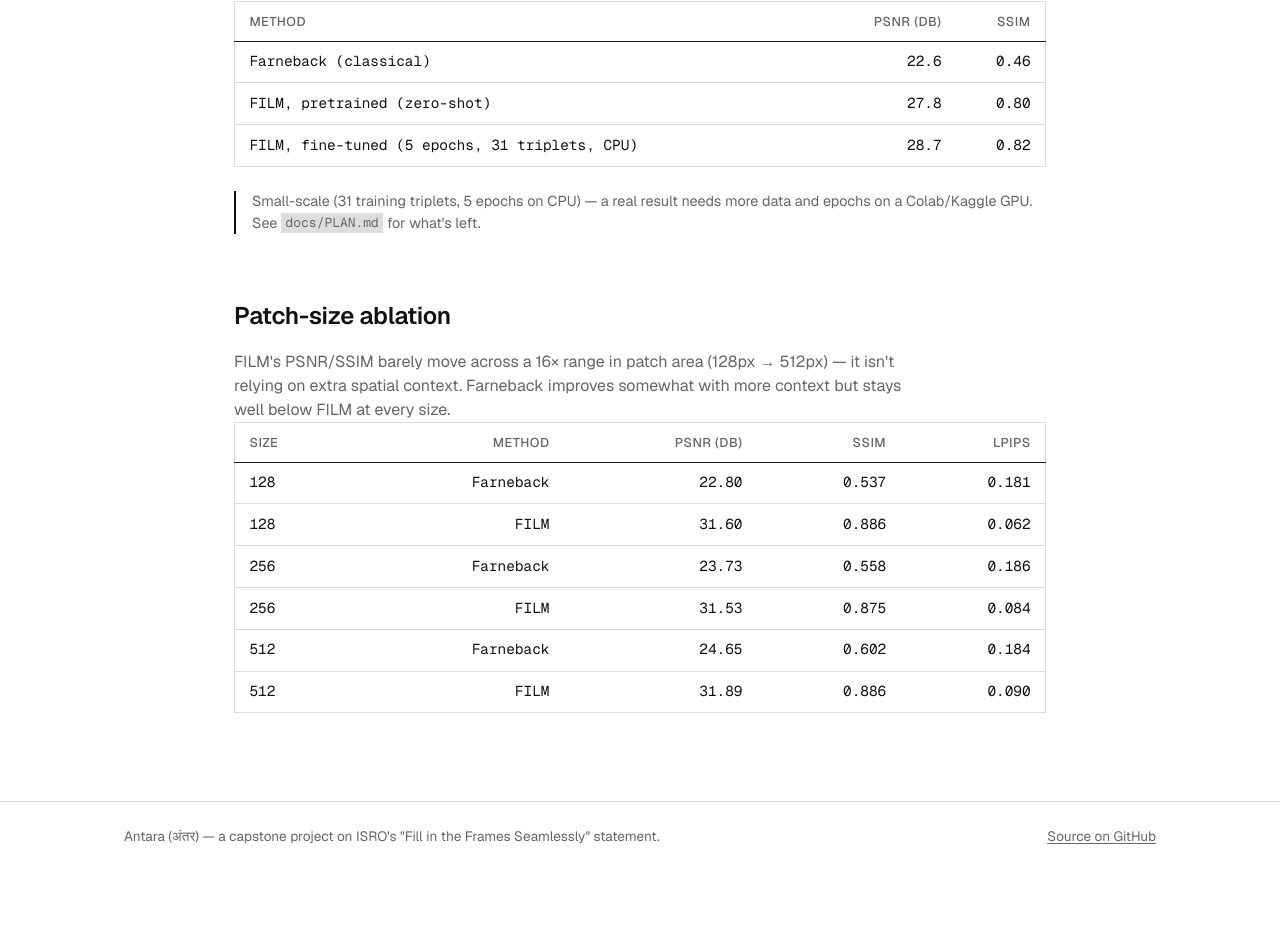
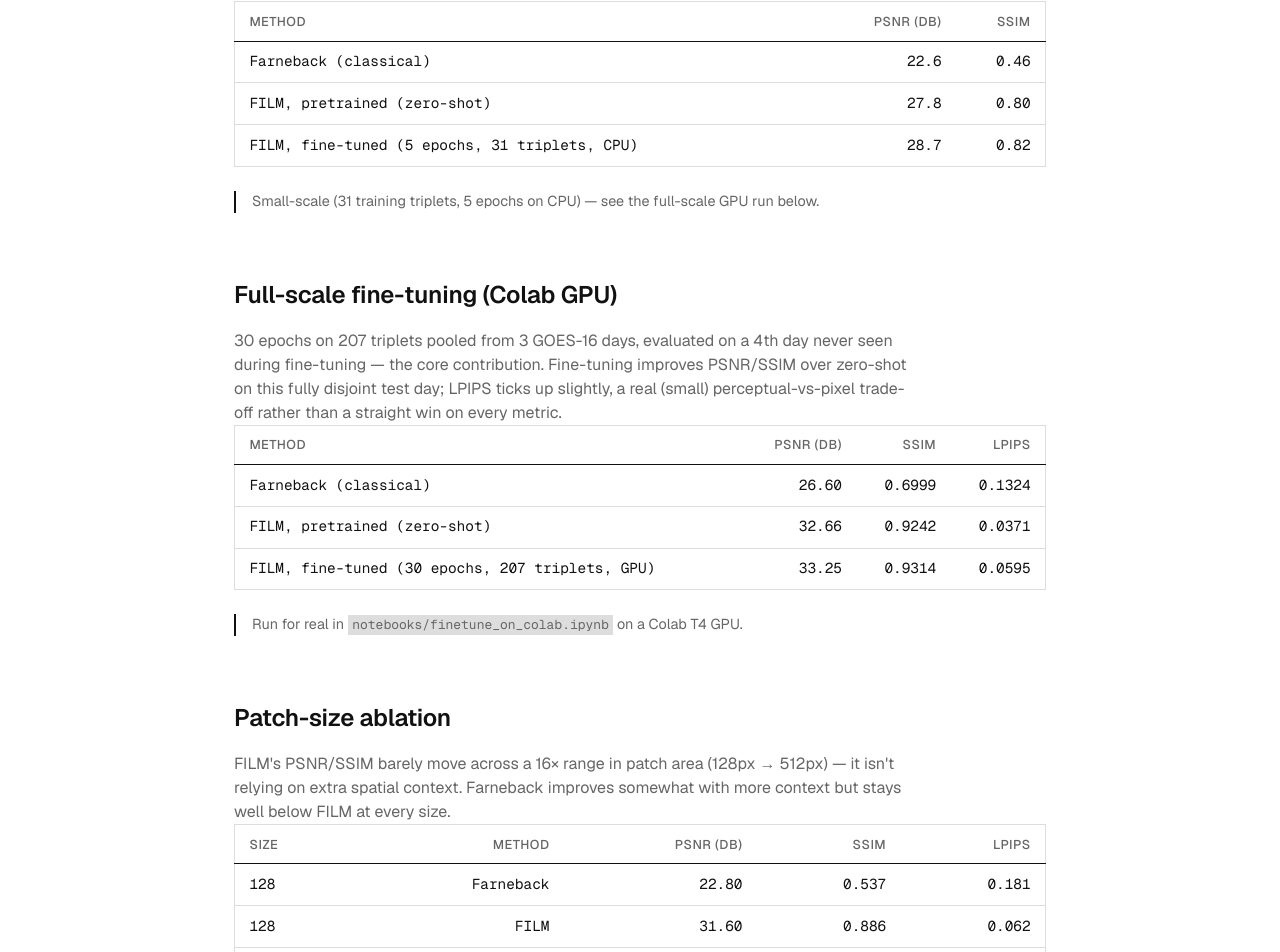
Before and after one commit to HimanshuSolo/Antara, a Next.js app in the folder web/: page /results in a window 1280 px wide. Shown: the part 1464-2416 px from the top of the page. Before the commit the page ends 2335 px from the top, so only its background shows below. Built offline with nearby package versions, Linux system fonts and the light colour scheme.

Commit message:
feat(web): show the full-scale fine-tuning results on /results

```diff
--- a/web/app/results/page.tsx
+++ b/web/app/results/page.tsx
@@ -5,6 +5,7 @@ import {
   stratifiedResults,
   zeroShotResults,
   finetuneProofOfConcept,
+  finetuneFullScale,
   patchSizeAblation,
 } from "@/lib/results";
 
@@ -83,8 +84,27 @@ export default function ResultsPage() {
           }))}
         />
         <p className="caveat">
-          Small-scale (31 training triplets, 5 epochs on CPU) — a real result needs more data and
-          epochs on a Colab/Kaggle GPU. See <code>docs/PLAN.md</code> for what&apos;s left.
+          Small-scale (31 training triplets, 5 epochs on CPU) — see the full-scale GPU run below.
+        </p>
+      </section>
+
+      <section className="section--tight">
+        <h2>Full-scale fine-tuning (Colab GPU)</h2>
+        <p className="prose">
+          30 epochs on 207 triplets pooled from 3 GOES-16 days, evaluated on a 4th day never seen
+          during fine-tuning — the core contribution. Fine-tuning improves PSNR/SSIM over
+          zero-shot on this fully disjoint test day; LPIPS ticks up slightly, a real (small)
+          perceptual-vs-pixel trade-off rather than a straight win on every metric.
+        </p>
+        <ResultsTable
+          columns={["Method", "PSNR (dB)", "SSIM", "LPIPS"]}
+          rows={finetuneFullScale.map((r) => ({
+            key: r.method,
+            cells: [r.method, r.psnr.toFixed(2), r.ssim.toFixed(4), r.lpips.toFixed(4)],
+          }))}
+        />
+        <p className="caveat">
+          Run for real in <code>notebooks/finetune_on_colab.ipynb</code> on a Colab T4 GPU.
         </p>
       </section>
 
```
